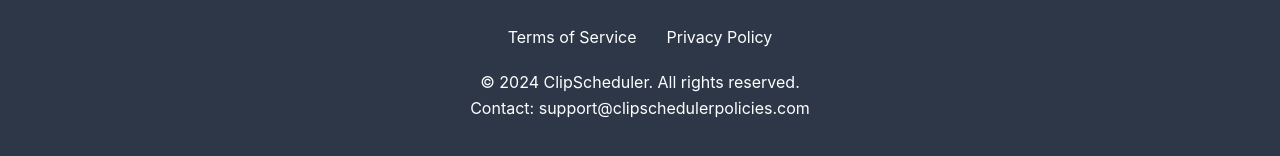
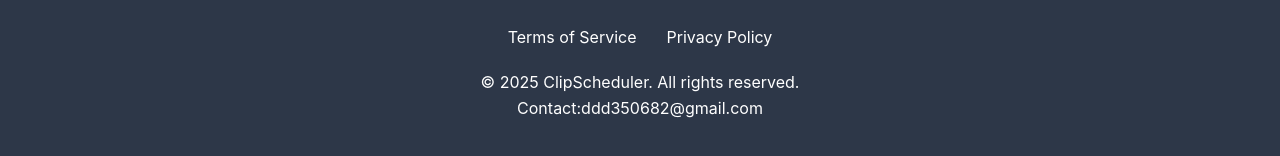
Before and after one commit to this-ZZHXD/clipscheduler-policies, a plain HTML site: page index.html in a window 1280 px wide. Shown: the part 1688-1844 px from the top of the page. Drawn offline with Linux system fonts and the light colour scheme.

Commit message:
Update footer copyright year and contact email

```diff
--- a/index.html
+++ b/index.html
@@ -279,8 +279,8 @@
                 <a href="terms-of-service.html">Terms of Service</a>
                 <a href="privacy-policy.html">Privacy Policy</a>
             </div>
-            <p>&copy; 2024 ClipScheduler. All rights reserved.</p>
-            <p>Contact: support@clipschedulerpolicies.com</p>
+            <p>&copy; 2025 ClipScheduler. All rights reserved.</p>
+            <p>Contact:ddd350682@gmail.com</p>
         </div>
     </footer>
 
```
